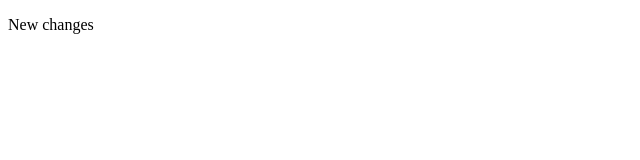
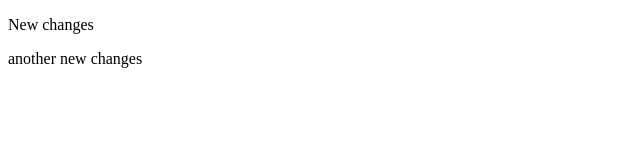
Before and after one commit to mimnets/my-first-website, a plain HTML site: page index.html in a window 1280 px wide. Shown: the whole page, without its empty margins (0-640 px from the left). Drawn offline with Linux system fonts and the light colour scheme.

Commit message:
new changes added

```diff
--- a/index.html
+++ b/index.html
@@ -7,5 +7,6 @@
 </head>
 <body>
     <p>New changes</p>
+    <p>another new changes</p>
 </body>
 </html>
```
